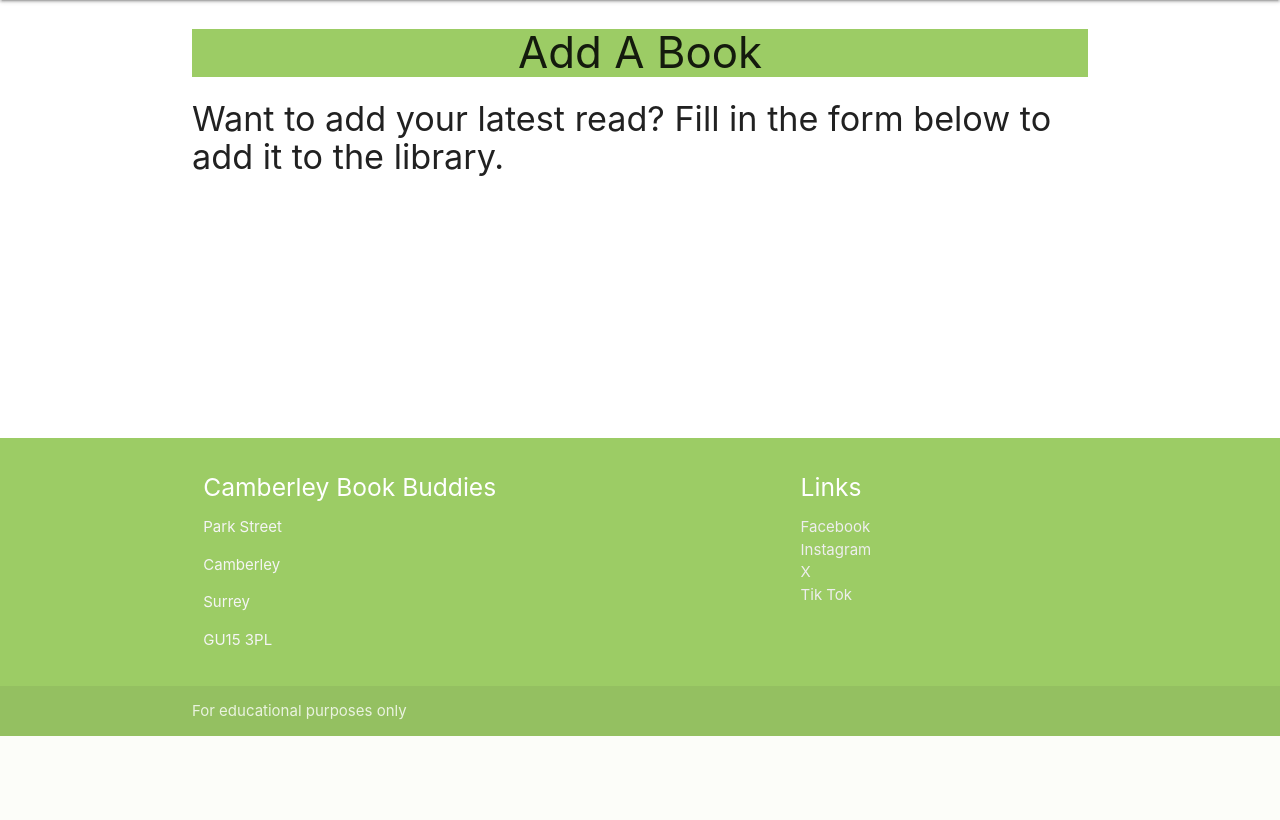
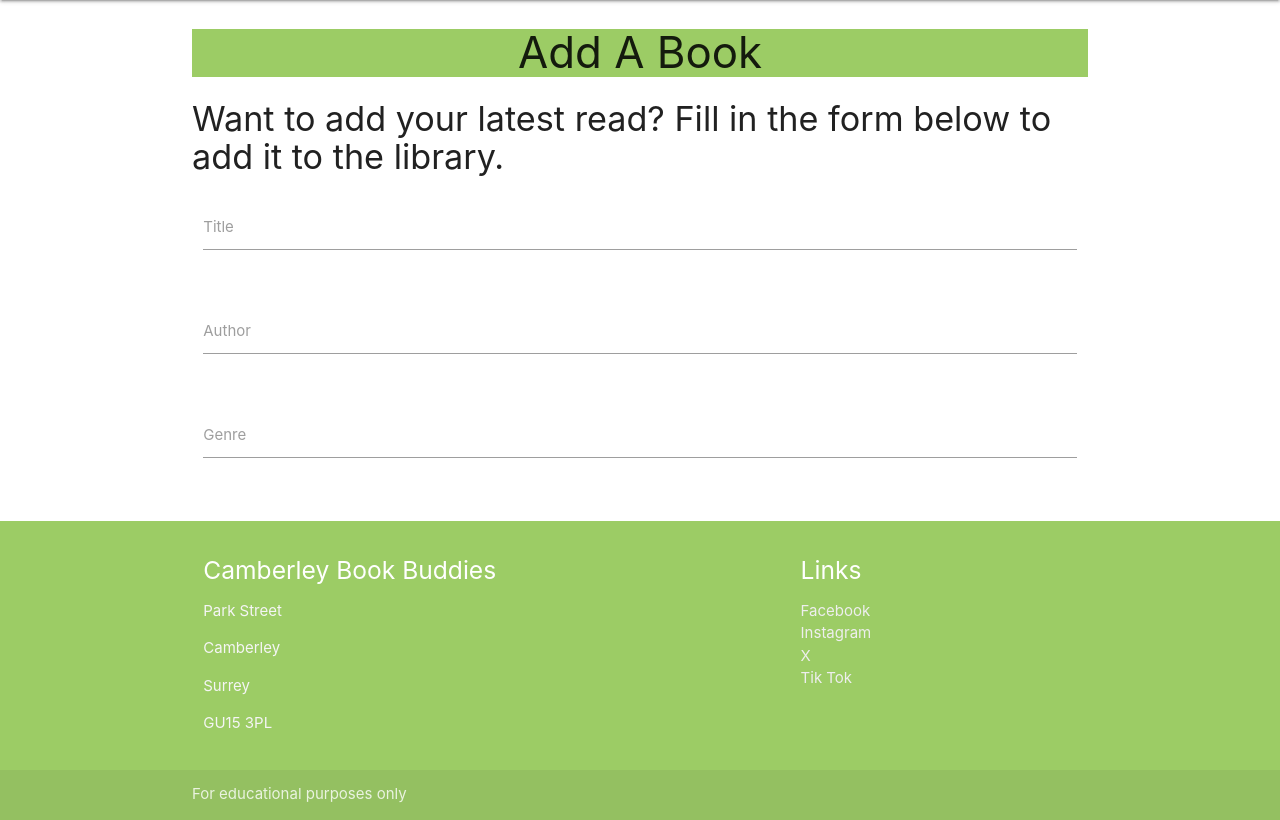
Before and after one commit to JCook22/camberley-book-buddies, a Flask app: page /add_book in a window 1280 px wide. Shown: the part 64-884 px from the top of the page. Before the commit the page ends 800 px from the top, so only its background shows below. Run offline with Flask 2, Linux system fonts and the light colour scheme.

Commit message:
Add required fields to add_book.html form

```diff
--- a/camberleybookbuddies/templates/add_book.html
+++ b/camberleybookbuddies/templates/add_book.html
@@ -7,9 +7,28 @@
     <div>
         <h4>Want to add your latest read? Fill in the form below to add it to the library.</h4>
     </div>
-    <form>
-
-    </form>
+    <div class="row">
+        <form class="col s12">
+          <div class="row">
+            <div class="input-field col s12">
+              <input id="book_title" name="book_title" type="text" class="validate">
+              <label for="book_title">Title</label>
+            </div>
+          </div>
+          <div class="row">
+            <div class="input-field col s12">
+              <input id="book_author" name="book_author" type="text" class="validate">
+              <label for="book_author">Author</label>
+            </div>
+          </div>
+          <div class="row">
+            <div class="input-field col s12">
+              <input id="book_genre" name="book_genre" type="text" class="validate">
+              <label for="book_genre">Genre</label>
+            </div>
+          </div>
+        </form>
+      </div>
 </section>
 
 {% endblock %}
```
